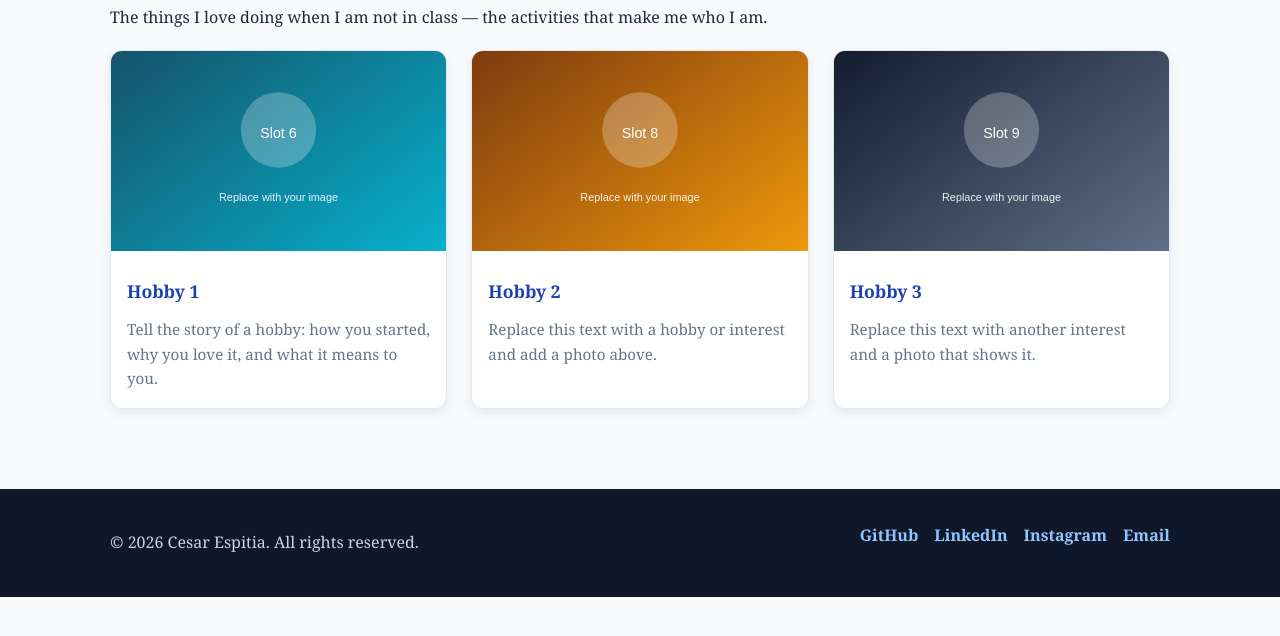
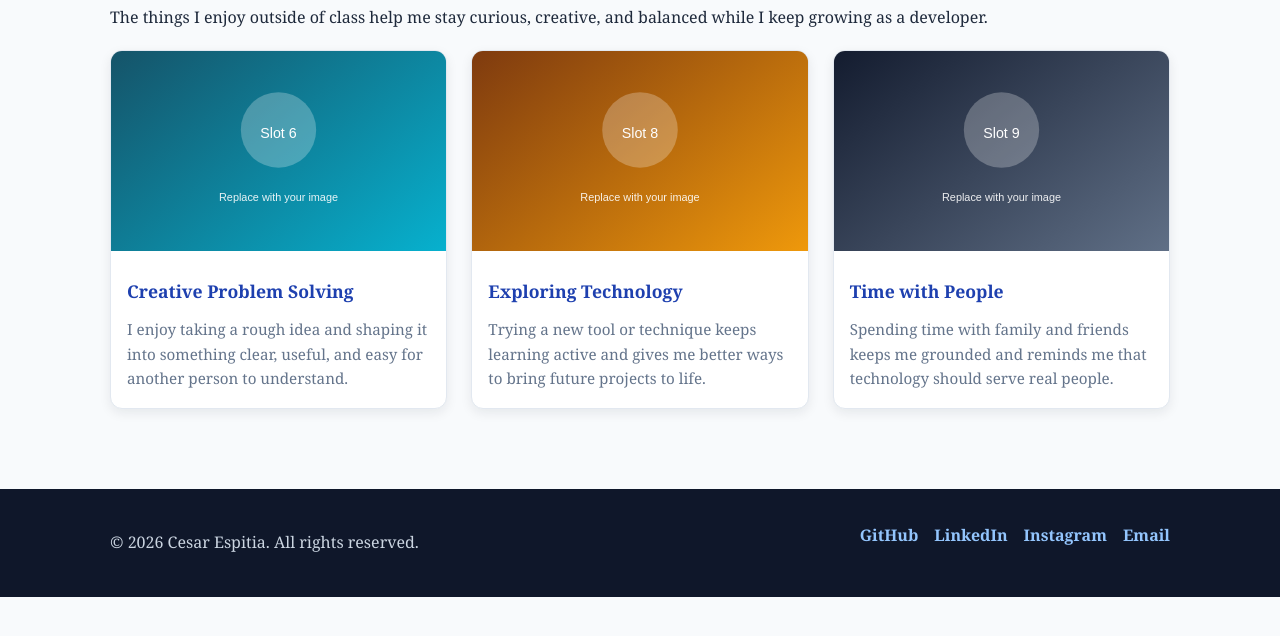
Before and after one commit to Cesar1289/about-me-website, a website: page hobbies.html in a window 1280 px wide. Shown: the part 164-800 px from the top of the page. Drawn offline with Linux system fonts and the light colour scheme.

Commit message:
Implement platform requirements

```diff
--- a/hobbies.html
+++ b/hobbies.html
@@ -24,27 +24,27 @@
 </header>
 <main class="container section">
   <h1>Hobbies &amp; Interests</h1>
-  <p>The things I love doing when I am not in class — the activities that make me who I am.</p>
+  <p>The things I enjoy outside of class help me stay curious, creative, and balanced while I keep growing as a developer.</p>
   <div class="grid-9">
     <article class="card">
       <img src="assets/images/placeholder-6.svg" alt="Hobby 1">
       <div class="card-body">
-        <h3>Hobby 1</h3>
-        <p>Tell the story of a hobby: how you started, why you love it, and what it means to you.</p>
+        <h3>Creative Problem Solving</h3>
+        <p>I enjoy taking a rough idea and shaping it into something clear, useful, and easy for another person to understand.</p>
       </div>
     </article>
     <article class="card">
       <img src="assets/images/placeholder-8.svg" alt="Hobby 2">
       <div class="card-body">
-        <h3>Hobby 2</h3>
-        <p>Replace this text with a hobby or interest and add a photo above.</p>
+        <h3>Exploring Technology</h3>
+        <p>Trying a new tool or technique keeps learning active and gives me better ways to bring future projects to life.</p>
       </div>
     </article>
     <article class="card">
       <img src="assets/images/placeholder-9.svg" alt="Hobby 3">
       <div class="card-body">
-        <h3>Hobby 3</h3>
-        <p>Replace this text with another interest and a photo that shows it.</p>
+        <h3>Time with People</h3>
+        <p>Spending time with family and friends keeps me grounded and reminds me that technology should serve real people.</p>
       </div>
     </article>
   </div>
```
